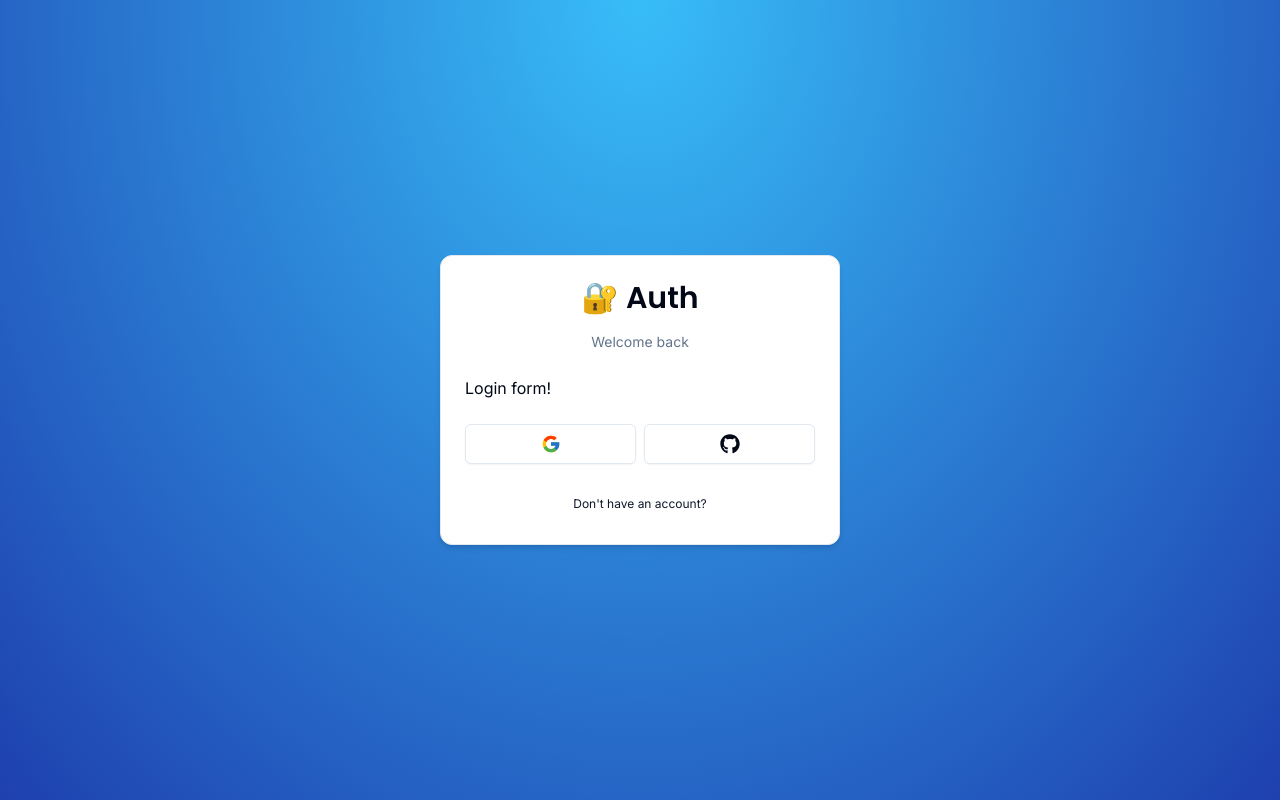
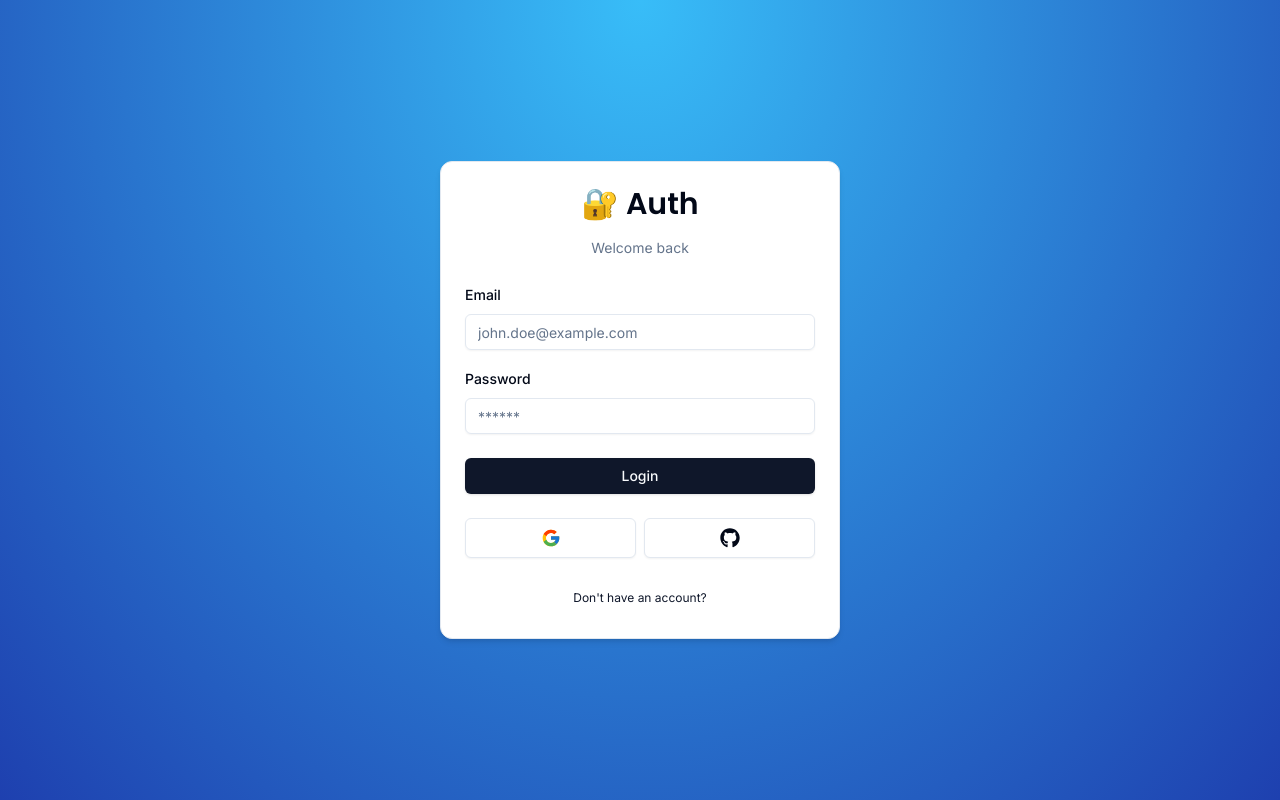
Before and after one commit to fullstacksherpa/authjs, a Next.js app: page /auth/login in a window 1280 px wide. Built offline with nearby package versions, Linux system fonts and the light colour scheme.

Commit message:
feat: set a server action to validate form data

```diff
--- /dev/null
+++ b/actions/login.ts
@@ -0,0 +1,16 @@
+"use server";
+import { LoginSchema } from "@/schemas";
+import * as z from "zod";
+
+export const login = async (values: z.infer<typeof LoginSchema>) => {
+  const validatedFields = LoginSchema.safeParse(values);
+
+  if (!validatedFields.success) {
+    return {
+      error: "Invalid fields!",
+    };
+  }
+  return { success: "Email sent!" };
+};
+
+//we are sending those message to ui to display form-error or form-success components
--- a/components/auth/login-form.tsx
+++ b/components/auth/login-form.tsx
@@ -1,12 +1,91 @@
-import { CardWrapper } from "./card-wrapper"
+"use client"
+import * as z from "zod";
+import { LoginSchema } from "@/schemas";
+import { useForm } from "react-hook-form";
+import { zodResolver } from "@hookform/resolvers/zod";
+import {Input} from '@/components/ui/input'
+import { Form, FormControl, FormField, FormItem, FormLabel, FormMessage } from "@/components/ui/form";
+import { useState, useTransition } from "react";
 
-export const LoginForm = () =>{
-    return (
-        <CardWrapper headerLabel="Welcome back"
-        backButtonLabel="Don't have an account?"
-        backButtonHref="/auth/register"
-        showSocial>
-        <p>Login form!</p>
-        </CardWrapper>
-    )
-}
+import { CardWrapper } from "./card-wrapper";
+import { Button } from "../ui/button";
+import { FormError } from "../form-error";
+import { FormSuccess } from "../form-success";
+import {login } from '@/actions/login'
+
+export const LoginForm = () => {
+    const [error, setError] = useState< string | undefined>("")
+    const [success, setSuccess] = useState< string | undefined>("")
+    const [isPending, startTransition] = useTransition();
+  const form =
+    useForm<
+    z.infer<typeof LoginSchema>>({
+      resolver: zodResolver(LoginSchema),
+      defaultValues: {
+        email: "",
+        password: "",
+      },
+    });
+
+    const onSubmit = (values:z.infer<typeof LoginSchema>) =>{
+        setError("");
+        setSuccess("");
+        startTransition(()=>{
+            login(values).then((data)=>{
+                setError(data.error)
+                setSuccess(data.success)
+            })
+        })
+
+    }
+  return (
+    <CardWrapper
+      headerLabel="Welcome back"
+      backButtonLabel="Don't have an account?"
+      backButtonHref="/auth/register"
+      showSocial>
+      <Form {...form}>
+           <form onSubmit={form.handleSubmit(onSubmit)} className="space-y-6">
+                  <div className="space-y-4">
+                     <FormField
+                          control={form.control}
+                          name="email"
+                          render={({field}) => (
+                            <FormItem>
+                                <FormLabel>Email</FormLabel>
+                                <FormControl>
+                                    <Input {...field} disabled={isPending} placeholder="john.doe@example.com" type="email"/>
+                                </FormControl>
+                                <FormMessage/>
+                            </FormItem>
+                          )}
+                     />
+                     <FormField
+                          control={form.control}
+                          name="password"
+                          render={({field}) => (
+                            <FormItem>
+                                <FormLabel>Password</FormLabel>
+                                <FormControl>
+                                    <Input {...field} disabled={isPending}  placeholder="******" type="password"/>
+                                </FormControl>
+                                <FormMessage/>
+                            </FormItem>
+                          )}
+                     />
+                  </div>
+                  <FormError message={error}
+                  />
+                  <FormSuccess message={success} />
+                  <Button
+                  disabled={isPending}
+                  type="submit"
+                  className="w-full"
+                  >
+                    Login
+                  </Button>
+           </form>
+      </Form>
+    </CardWrapper>
+  );
+};
--- /dev/null
+++ b/components/form-error.tsx
@@ -0,0 +1,15 @@
+import { ExclamationTriangleIcon } from "@radix-ui/react-icons"
+
+interface FormErrorProps{
+    message?:string;
+}
+
+export const FormError = ({message}:FormErrorProps) =>{
+    if (!message) return null;
+    return (
+        <div className="bg-destructive/15 p-3 rounded-md flex items-center gap-x-2 text-sm text-destructive">
+          <ExclamationTriangleIcon className="h-4 w-4"/>
+          <p>{message}</p>
+        </div>
+    )
+}
--- /dev/null
+++ b/components/form-success.tsx
@@ -0,0 +1,15 @@
+import { CheckCircledIcon } from "@radix-ui/react-icons"
+
+interface FormSuccessProps{
+    message?:string;
+}
+
+export const FormSuccess = ({message}:FormSuccessProps) =>{
+    if (!message) return null;
+    return (
+        <div className="bg-emerald-500/15 p-3 rounded-md flex items-center gap-x-2 text-sm text-emerald-500">
+          <CheckCircledIcon className="h-4 w-4"/>
+          <p>{message}</p>
+        </div>
+    )
+}
--- /dev/null
+++ b/schemas/index.ts
@@ -0,0 +1,12 @@
+import * as z from "zod";
+
+//don't put min value for password in the loginSchema. it is recommended to put in register only.
+
+export const LoginSchema = z.object({
+  email: z.string().email({
+    message: "Email is required",
+  }),
+  password: z.string().min(1, {
+    message: "Password is required",
+  }),
+});
```
Also changed, not shown: app/page.tsx (+4 -10 lines).
